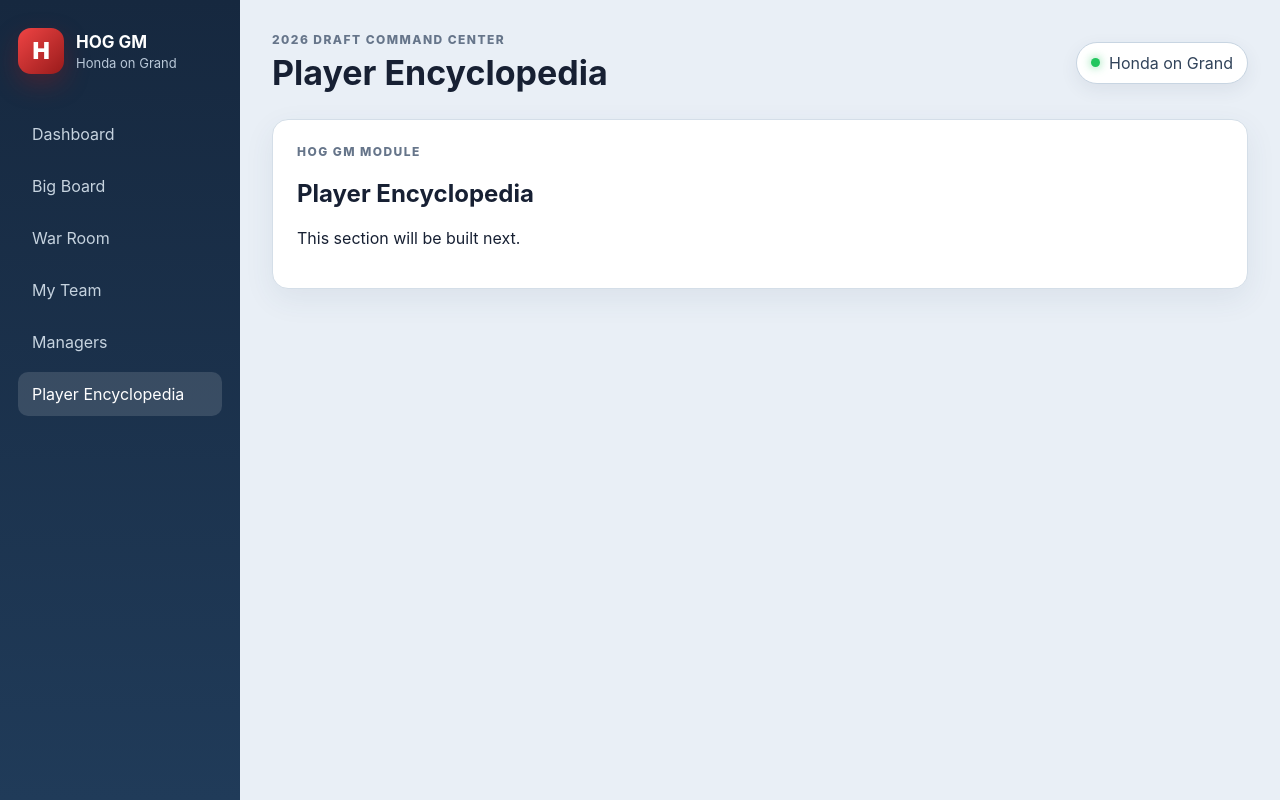
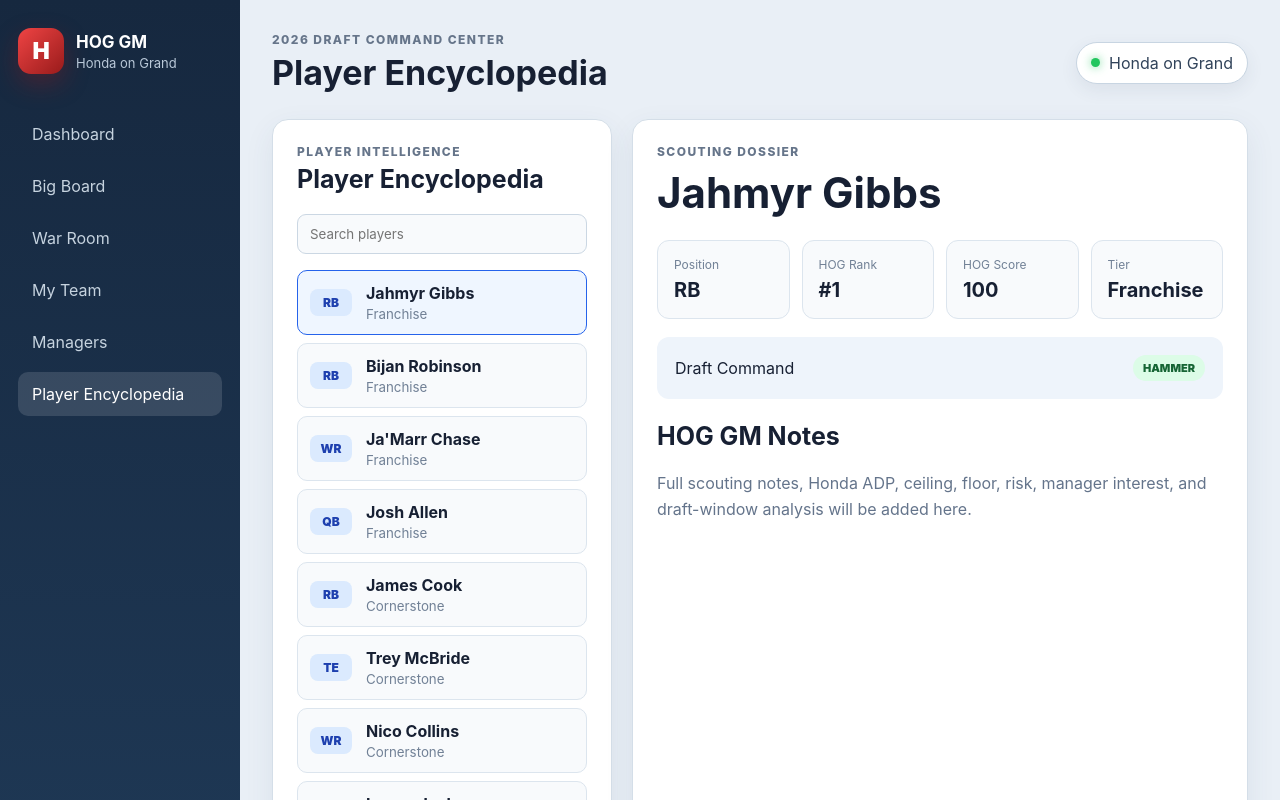
Before and after one commit to glassdion-apps/hog-gm, a React (Vite) app: page / in a window 1280 px wide. Both pictures are taken after a click on the button "Player Encyclopedia". Shown: the top 800 px of the page. Built offline with nearby package versions, Linux system fonts and the light colour scheme.

Commit message:
Build interactive Player Encyclopedia

```diff
--- a/src/App.css
+++ b/src/App.css
@@ -825,3 +825,117 @@ nav button.active {
     justify-content: space-between;
   }
 }
+.encyclopedia-page {
+  display: grid;
+  grid-template-columns: 340px 1fr;
+  gap: 20px;
+}
+
+.encyclopedia-search {
+  width: 100%;
+  margin-bottom: 16px;
+  padding: 11px 12px;
+  border: 1px solid #cbd7e3;
+  border-radius: 9px;
+  background: #f8fafc;
+  color: #172033;
+}
+
+.encyclopedia-player-list {
+  display: grid;
+  gap: 8px;
+}
+
+.encyclopedia-player {
+  display: grid;
+  grid-template-columns: 44px 1fr;
+  align-items: center;
+  gap: 12px;
+  width: 100%;
+  padding: 12px;
+  border: 1px solid #dce5ee;
+  border-radius: 10px;
+  background: #f8fafc;
+  color: #172033;
+  text-align: left;
+  cursor: pointer;
+}
+
+.encyclopedia-player:hover,
+.encyclopedia-player.active {
+  border-color: #2563eb;
+  background: #eff6ff;
+}
+
+.encyclopedia-player strong,
+.encyclopedia-player small {
+  display: block;
+}
+
+.encyclopedia-player small {
+  margin-top: 3px;
+  color: #718196;
+}
+
+.player-profile h2 {
+  margin: 8px 0 22px;
+  font-size: 42px;
+}
+
+.profile-summary {
+  display: grid;
+  grid-template-columns: repeat(4, 1fr);
+  gap: 12px;
+}
+
+.profile-summary div {
+  padding: 16px;
+  border: 1px solid #dce5ee;
+  border-radius: 12px;
+  background: #f8fafc;
+}
+
+.profile-summary span,
+.profile-summary strong {
+  display: block;
+}
+
+.profile-summary span {
+  color: #718196;
+  font-size: 12px;
+}
+
+.profile-summary strong {
+  margin-top: 6px;
+  color: #172033;
+  font-size: 20px;
+}
+
+.profile-command {
+  display: flex;
+  align-items: center;
+  justify-content: space-between;
+  margin-top: 18px;
+  padding: 18px;
+  border-radius: 12px;
+  background: #eef4fb;
+}
+
+.profile-notes {
+  margin-top: 22px;
+}
+
+.profile-notes p {
+  color: #64748b;
+  line-height: 1.6;
+}
+
+@media (max-width: 900px) {
+  .encyclopedia-page {
+    grid-template-columns: 1fr;
+  }
+
+  .profile-summary {
+    grid-template-columns: 1fr 1fr;
+  }
+}
--- a/src/App.tsx
+++ b/src/App.tsx
@@ -6,6 +6,8 @@ import BigBoard from './pages/BigBoard'
 import WarRoom from './pages/WarRoom'
 import MyTeam from './pages/MyTeam'
 import Managers from './pages/Managers'
+import PlayerEncyclopedia from './pages/PlayerEncyclopedia'
+
 
 type Page =
   | 'dashboard'
@@ -52,22 +54,11 @@ function App() {
         {page === 'warroom' && <WarRoom />}
         {page === 'team' && <MyTeam />}
         {page === 'managers' && <Managers />}
-        {page === 'encyclopedia' && (
-          <Placeholder title="Player Encyclopedia" />
-        )}
+        {page === 'encyclopedia' && <PlayerEncyclopedia />}
       </main>
     </div>
   )
 }
 
-function Placeholder({ title }: { title: string }) {
-  return (
-    <section className="panel">
-      <p className="eyebrow">HOG GM module</p>
-      <h2>{title}</h2>
-      <p>This section will be built next.</p>
-    </section>
-  )
-}
 
 export default App
--- /dev/null
+++ b/src/pages/PlayerEncyclopedia.tsx
@@ -0,0 +1,107 @@
+import { useState } from 'react'
+import { players } from '../data/players'
+
+export default function PlayerEncyclopedia() {
+  const [search, setSearch] = useState('')
+  const [selectedPlayerName, setSelectedPlayerName] = useState(
+    players[0]?.name ?? '',
+  )
+
+  const filteredPlayers = players.filter((player) =>
+    player.name.toLowerCase().includes(search.toLowerCase()),
+  )
+
+  const selectedPlayer =
+    players.find((player) => player.name === selectedPlayerName) ?? players[0]
+
+  return (
+    <div className="encyclopedia-page">
+      <section className="panel encyclopedia-list-panel">
+        <div className="panel-header">
+          <div>
+            <p className="eyebrow">Player intelligence</p>
+            <h3>Player Encyclopedia</h3>
+          </div>
+        </div>
+
+        <input
+          className="encyclopedia-search"
+          type="search"
+          placeholder="Search players"
+          value={search}
+          onChange={(event) => setSearch(event.target.value)}
+        />
+
+        <div className="encyclopedia-player-list">
+          {filteredPlayers.map((player) => (
+            <button
+              className={
+                selectedPlayer?.name === player.name
+                  ? 'encyclopedia-player active'
+                  : 'encyclopedia-player'
+              }
+              key={player.name}
+              onClick={() => setSelectedPlayerName(player.name)}
+            >
+              <span className="position-chip">{player.position}</span>
+
+              <span>
+                <strong>{player.name}</strong>
+                <small>{player.tier}</small>
+              </span>
+            </button>
+          ))}
+        </div>
+      </section>
+
+      {selectedPlayer && (
+        <section className="panel player-profile">
+          <p className="eyebrow">Scouting dossier</p>
+          <h2>{selectedPlayer.name}</h2>
+
+          <div className="profile-summary">
+            <div>
+              <span>Position</span>
+              <strong>{selectedPlayer.position}</strong>
+            </div>
+
+            <div>
+              <span>HOG Rank</span>
+              <strong>#{selectedPlayer.rank}</strong>
+            </div>
+
+            <div>
+              <span>HOG Score</span>
+              <strong>{selectedPlayer.score}</strong>
+            </div>
+
+            <div>
+              <span>Tier</span>
+              <strong>{selectedPlayer.tier}</strong>
+            </div>
+          </div>
+
+          <div className="profile-command">
+            <span>Draft Command</span>
+
+            <strong
+              className={`command ${selectedPlayer.action
+                .toLowerCase()
+                .replaceAll(' ', '-')}`}
+            >
+              {selectedPlayer.action}
+            </strong>
+          </div>
+
+          <div className="profile-notes">
+            <h3>HOG GM Notes</h3>
+            <p>
+              Full scouting notes, Honda ADP, ceiling, floor, risk, manager
+              interest, and draft-window analysis will be added here.
+            </p>
+          </div>
+        </section>
+      )}
+    </div>
+  )
+}
```
